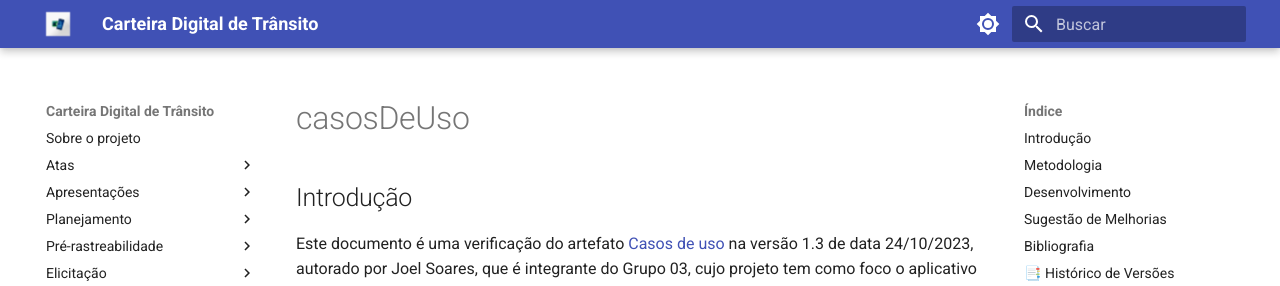
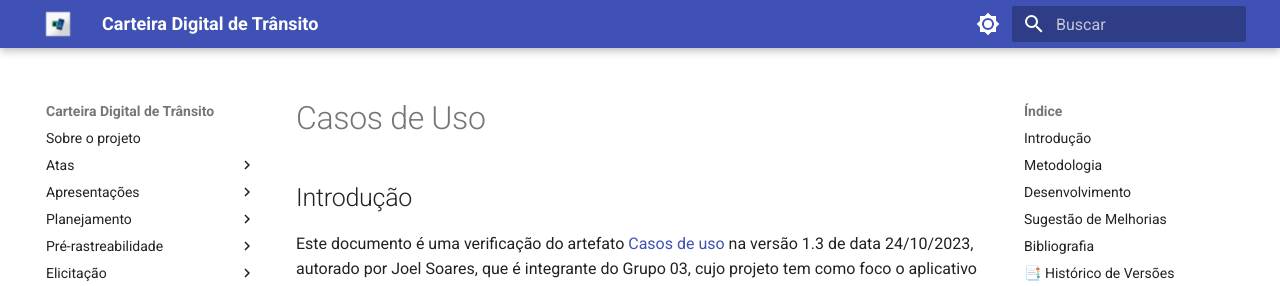
Before and after one commit to Requisitos-de-Software/2023.2-Carteira_Digital_de_Transito, an MkDocs documentation site: the page built from docs/verificacao/tecnicasDePriorizacao/casosDeUso.md, in a window 1280 px wide and 900 px high. Shown: the top 286 px of the window. Built offline with MkDocs 1.6.1 and Material for MkDocs 9.7.7, drawn with Linux system fonts in a browser that asks for light colours; some of the changed lines change nothing that is shown.

Commit message:
Update casosDeUso.md

```diff
--- a/docs/verificacao/tecnicasDePriorizacao/casosDeUso.md
+++ b/docs/verificacao/tecnicasDePriorizacao/casosDeUso.md
@@ -1,3 +1,5 @@
+# Casos de Uso
+
 ## Introdução
 Este documento é uma verificação do artefato [Casos de uso](https://requisitos-de-software.github.io/2023.2-BRBMobilidade/Modelagem/03-casos-de-uso/#bibliografia) na versão 1.3 de data 24/10/2023, autorado por Joel Soares, que é integrante do Grupo 03, cujo projeto tem como foco o aplicativo BRB Mobilidade.
 
@@ -53,4 +55,4 @@
 
 | Versão | Data | Descrição | Autor | Revisor |
 |--------|------|------------|------|---------|
-| 1.0 | 12/11/2023 | Criação do documento e do seu conteúdo |  [Vinícius Mendes](https://github.com/yabamiah) | |
+| 1.0 | 12/11/2023 | Criação do documento e do seu conteúdo |  [Vinícius Mendes](https://github.com/yabamiah) | [Milena Baruc](https://github.com/MilenaBaruc) |
```
